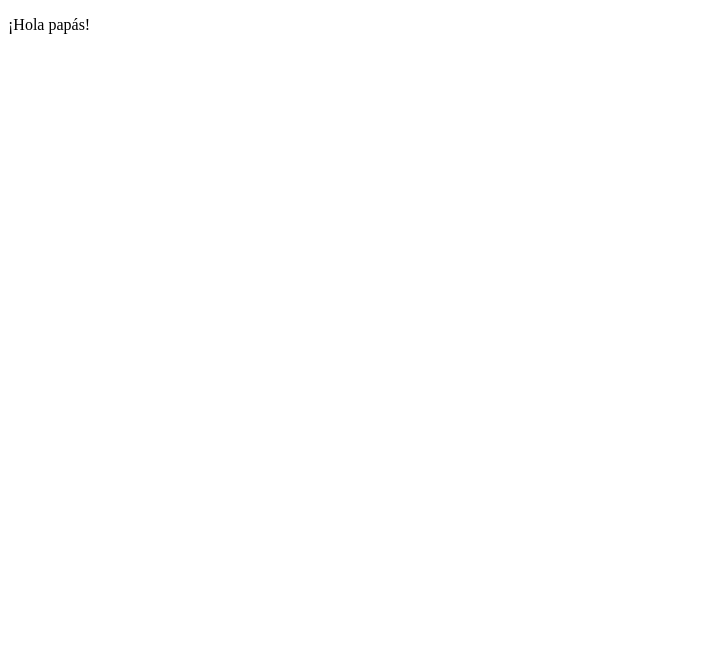
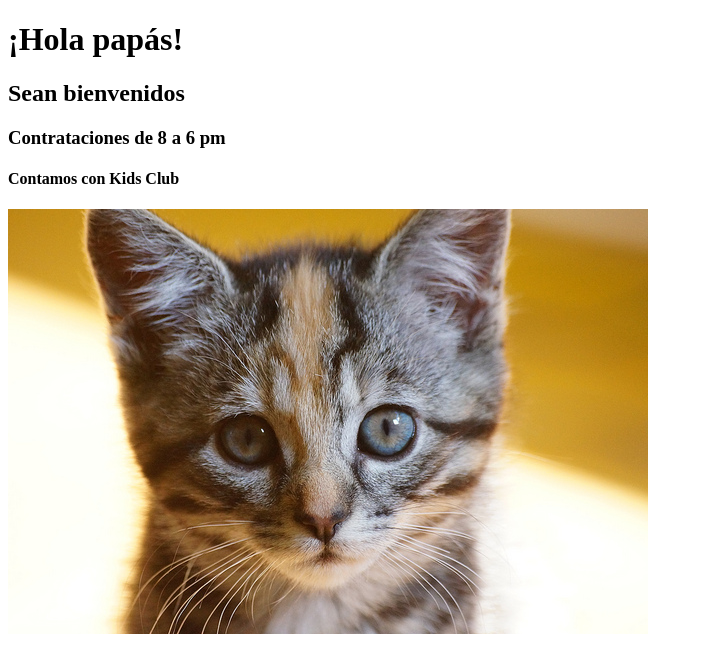
Before and after one commit to racs93/sample_website, a plain HTML site: page index.html in a window 1280 px wide. Shown: the whole page, without its empty margins (0-703 px from the left). Drawn offline with Linux system fonts and the light colour scheme.

Commit message:
Add content and some images

```diff
--- a/index.html
+++ b/index.html
@@ -5,6 +5,10 @@
     <meta charset="utf-8">
   </head>
   <body>
-    <p>¡Hola papás!</p>
+    <h1>¡Hola papás!</h1>
+    <h2>Sean bienvenidos</h2>
+    <h3>Contrataciones de 8 a 6 pm</h3>
+    <h4>Contamos con Kids Club</h4>
+    <img src="images/kitten.jpg" alt="An adorable kitten">
   </body>
 </html>
```
Also changed, not shown: images/kitten.jpg (added).
